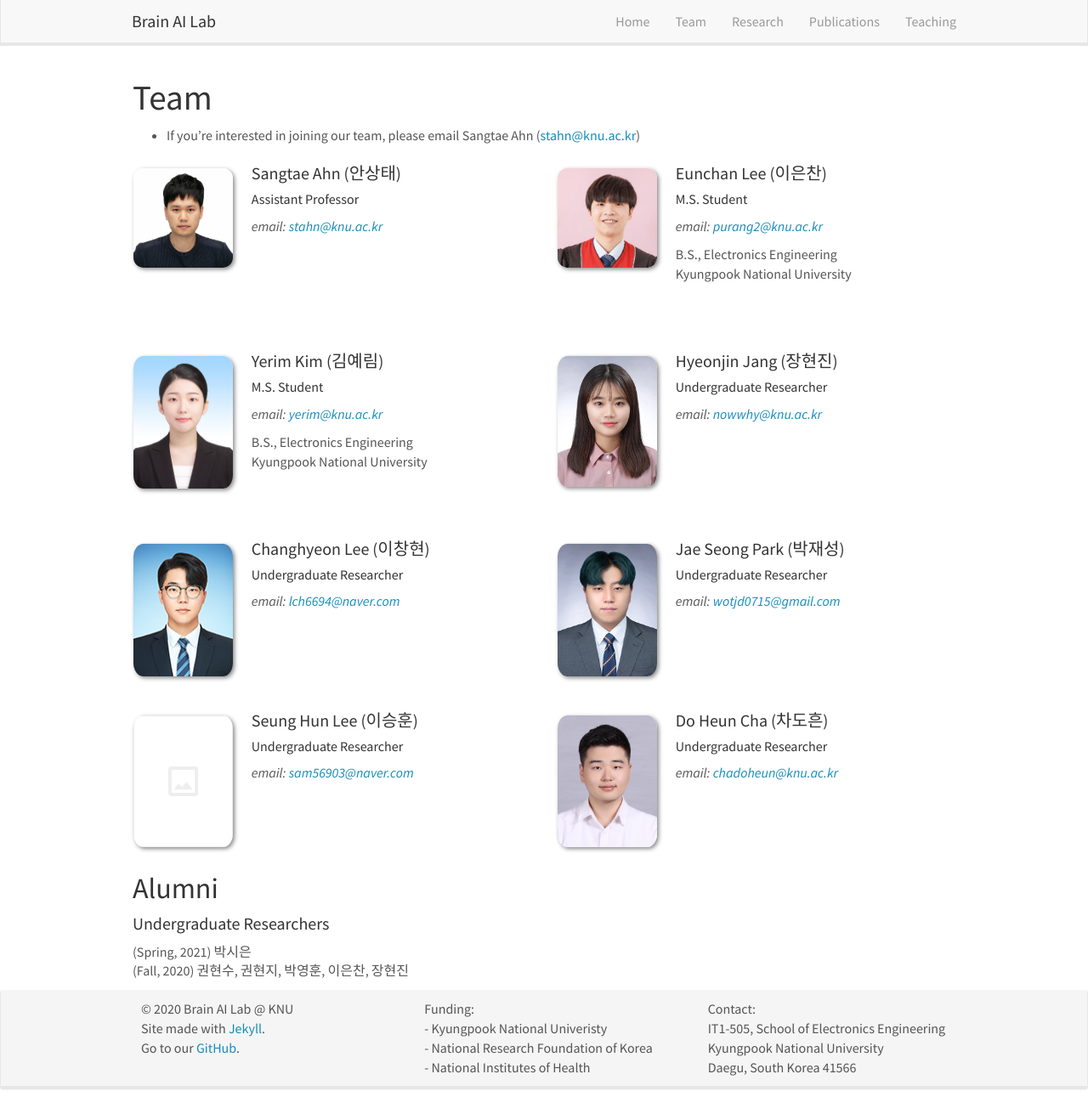
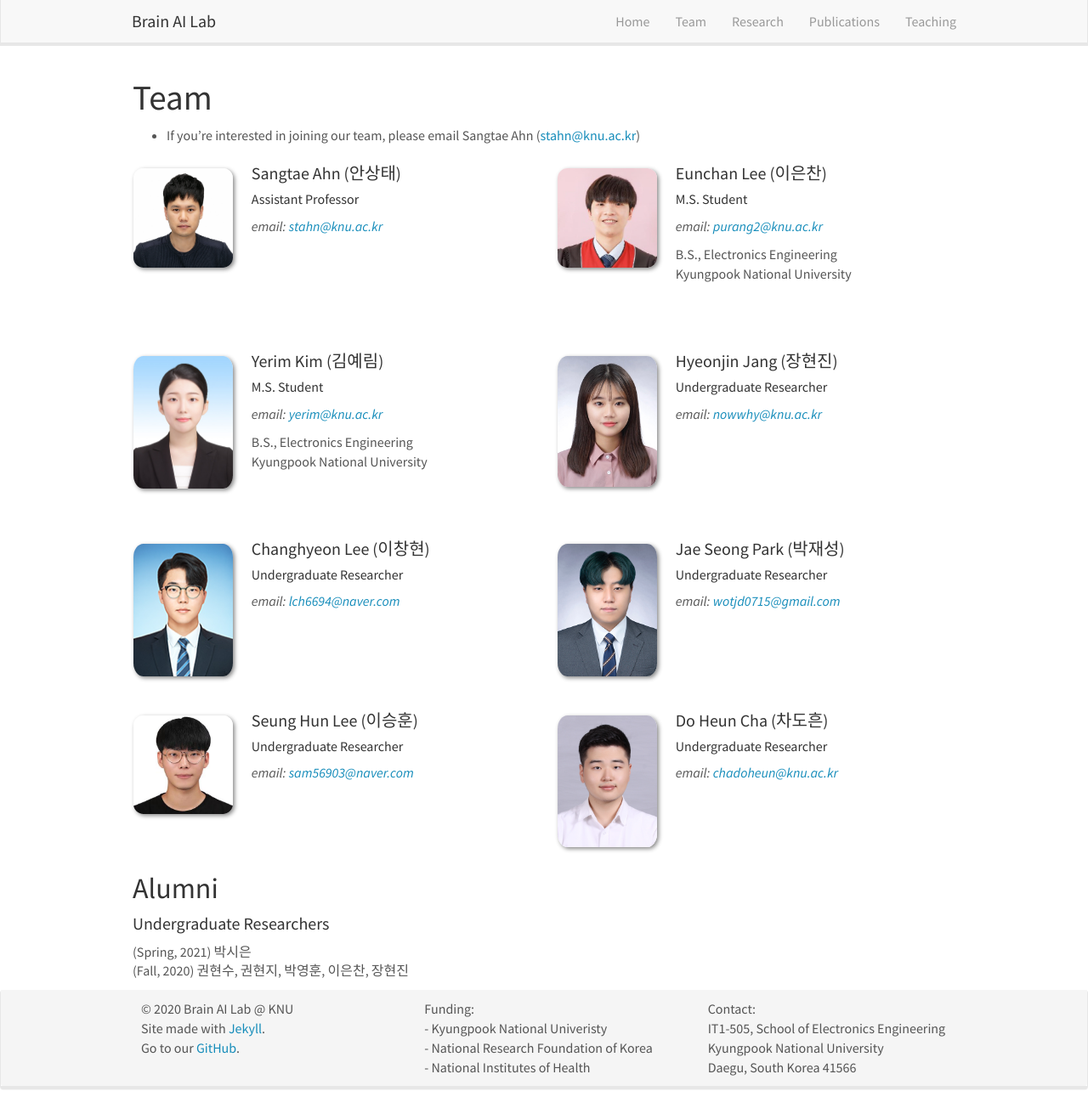
Before and after one commit to KNU-BrainAI/knu-brainai.github.io, a Jekyll site: the page built from _pages/team.md, in a window 1280 px wide and 1304 px high. Shown: the whole window at 85% size. Built offline with Jekyll 4.4.1, drawn with Linux system fonts in a browser that asks for light colours; nearby versions of some CDN libraries.

Commit message:
Update team_members.yml

```diff
--- a/_data/team_members.yml
+++ b/_data/team_members.yml
@@ -45,7 +45,7 @@
 
 
 - name: Seung Hun Lee (이승훈)
-  photo: blank.png
+  photo: shlee.jpg
   info: Undergraduate Researcher
   email: sam56903@naver.com
   number_educ: 1
```
